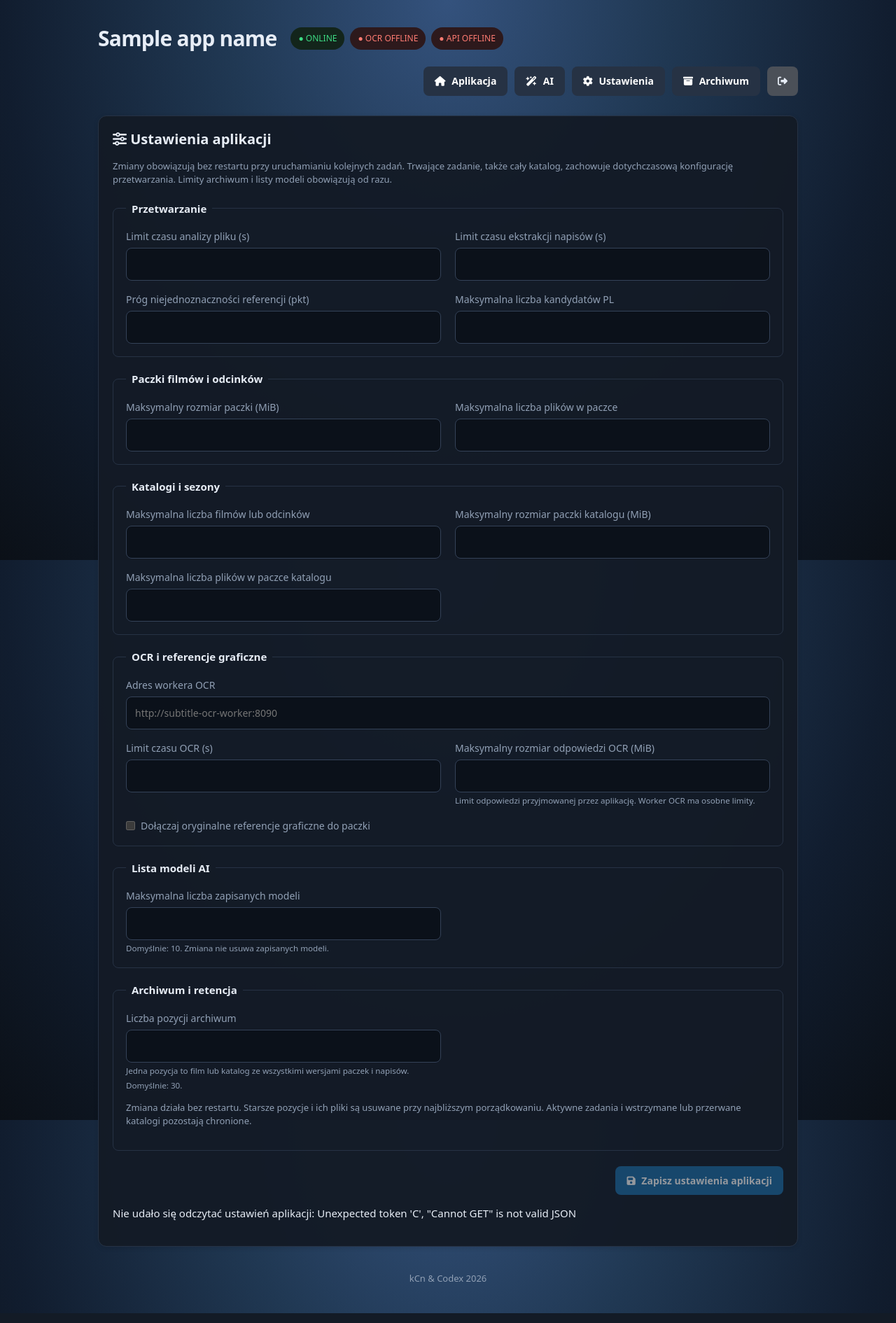
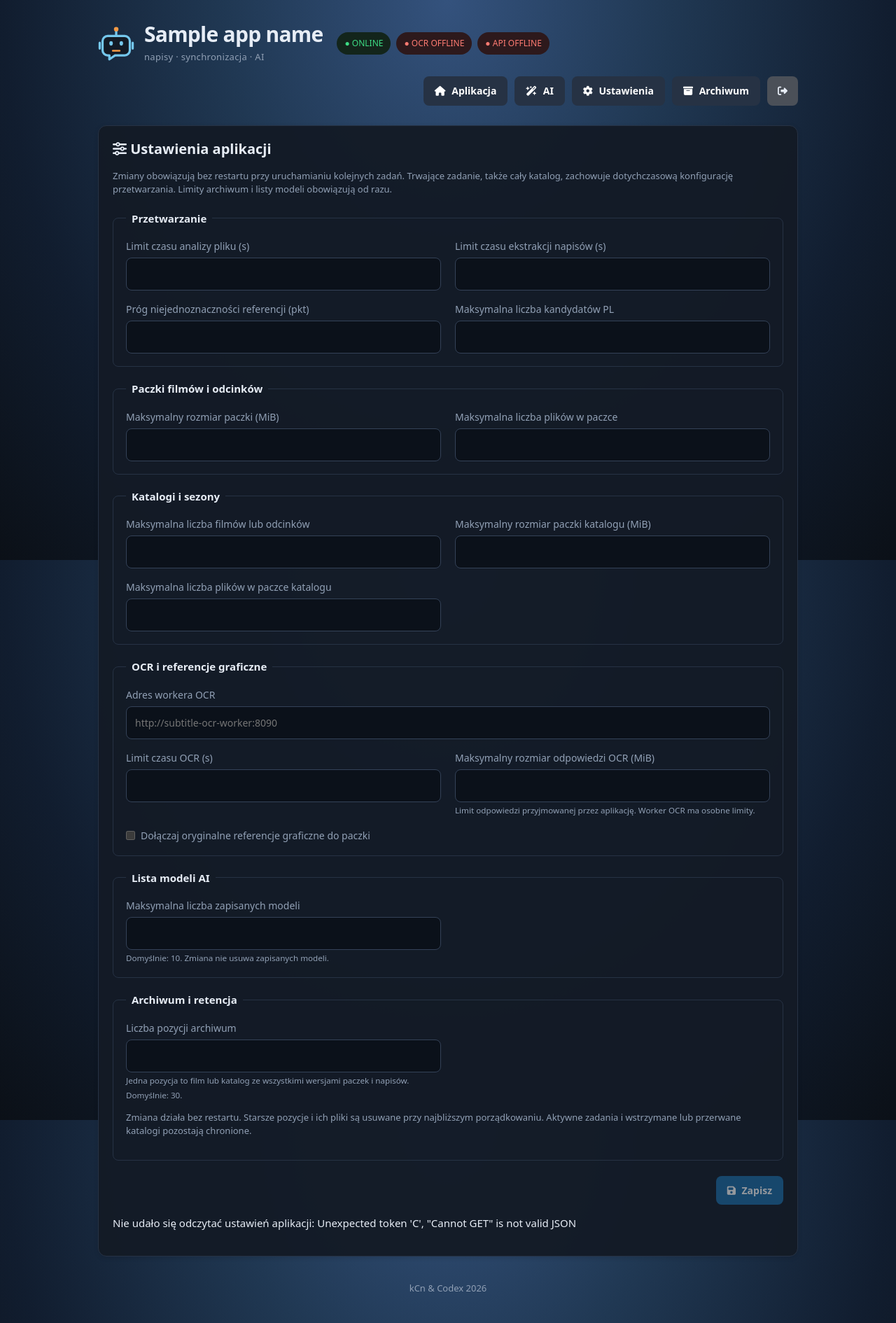
Before and after one commit to kCn3333/subtitle-agent, a Python web app: template app/templates/settings.html in a window 1280 px wide. Shown: the whole page at 70% size. Run offline with Jinja, Linux system fonts and the light colour scheme; the template is opened without the code that fills it: most values are stand-ins (such as "Sample title", 1, 10 or a date in 2020).

Commit message:
feat: add robot branding and application icons

```diff
--- a/app/static/styles.css
+++ b/app/static/styles.css
@@ -233,3 +233,9 @@ button:focus-visible, a:focus-visible, .console:focus-visible { outline: 3px sol
 #ai-settings .model-input-row input { margin-top: 0; }
 .model-input-row button { flex: 0 0 auto; padding: 11px 16px; }
 #delete-model { margin-left: auto; }
+
+.brand-lockup { display: flex; align-items: center; gap: 14px; min-width: 0; }
+.brand-logo { display: block; flex: 0 0 auto; }
+.brand-text { min-width: 0; }
+.brand-text h1 { line-height: 1.15; overflow-wrap: anywhere; }
+.brand-tagline { margin: 5px 0 0; color: var(--muted); font-size: 13px; letter-spacing: .025em; }
--- a/app/templates/ai.html
+++ b/app/templates/ai.html
@@ -1,6 +1,6 @@
 <!doctype html>
 <html lang="pl"><head><meta charset="utf-8"><meta name="viewport" content="width=device-width,initial-scale=1">
-<title>AI · {{ app_name }}</title><link rel="stylesheet" href="/static/styles.css?v=model-actions-2"><link rel="stylesheet" href="/static/fontawesome/css/fontawesome.min.css"><link rel="stylesheet" href="/static/fontawesome/css/solid.min.css">{% include "auth-head.html" %}</head>
+<title>AI · {{ app_name }}</title><link rel="stylesheet" href="/static/styles.css?v=branding-1"><link rel="stylesheet" href="/static/fontawesome/css/fontawesome.min.css"><link rel="stylesheet" href="/static/fontawesome/css/solid.min.css">{% include "auth-head.html" %}{% include "branding-head.html" %}</head>
 <body><main>{% include 'header.html' %}
 <section class="card"><h2><i class="fa-solid fa-gear" aria-hidden="true"></i> Ustawienia AI</h2><form id="ai-settings">
 <div class="settings-fields">
--- a/app/templates/archive.html
+++ b/app/templates/archive.html
@@ -1,7 +1,7 @@
 <!doctype html>
 <html lang="pl"><head><meta charset="utf-8"><meta name="viewport" content="width=device-width,initial-scale=1">
-<title>Archiwum · {{ app_name }}</title><link rel="stylesheet" href="/static/styles.css?v=app-settings-1">
-<link rel="stylesheet" href="/static/fontawesome/css/fontawesome.min.css"><link rel="stylesheet" href="/static/fontawesome/css/solid.min.css">{% include "auth-head.html" %}</head>
+<title>Archiwum · {{ app_name }}</title><link rel="stylesheet" href="/static/styles.css?v=branding-1">
+<link rel="stylesheet" href="/static/fontawesome/css/fontawesome.min.css"><link rel="stylesheet" href="/static/fontawesome/css/solid.min.css">{% include "auth-head.html" %}{% include "branding-head.html" %}</head>
 <body><main>{% include 'header.html' %}
 <section class="card"><h2><i class="fa-solid fa-box-archive" aria-hidden="true"></i> Archiwum</h2>
 <p id="archive-status" role="status">Wczytywanie…</p>
--- /dev/null
+++ b/app/templates/brand.html
@@ -0,0 +1,4 @@
+<div class="brand-lockup">
+  <img class="brand-logo" src="/static/logo.svg?v=1" width="52" height="52" alt="" aria-hidden="true">
+  <div class="brand-text"><h1>{{ app_name }}</h1><p class="brand-tagline">napisy · synchronizacja · AI</p></div>
+</div>
--- /dev/null
+++ b/app/templates/branding-head.html
@@ -0,0 +1,4 @@
+<link rel="icon" type="image/svg+xml" href="/static/favicon.svg?v=1">
+<link rel="icon" type="image/x-icon" href="/static/favicon.ico?v=1" sizes="16x16 32x32 48x48">
+<link rel="apple-touch-icon" href="/static/apple-touch-icon.png?v=1" sizes="180x180">
+<meta name="theme-color" content="#0b1017">
--- a/app/templates/header.html
+++ b/app/templates/header.html
@@ -1,5 +1,5 @@
 <header class="app-header">
-  <div class="brand-row"><h1>{{ app_name }}</h1><div class="health-group"><span class="health">● ONLINE</span><span id="ocr-health" class="health health-checking">● OCR SPRAWDZANIE</span><span id="api-health" class="health health-checking" aria-live="polite">● API SPRAWDZANIE</span></div></div>
+  <div class="brand-row">{% include 'brand.html' %}<div class="health-group"><span class="health">● ONLINE</span><span id="ocr-health" class="health health-checking">● OCR SPRAWDZANIE</span><span id="api-health" class="health health-checking" aria-live="polite">● API SPRAWDZANIE</span></div></div>
   <nav class="app-nav" aria-label="Nawigacja aplikacji">
     {% if request.url.path != '/' %}<a href="/" class="button"><i class="fa-solid fa-house" aria-hidden="true"></i> Aplikacja</a>{% endif %}
     <a href="/ai" class="button" {% if request.url.path == '/ai' %}aria-current="page"{% endif %}><i class="fa-solid fa-wand-magic-sparkles" aria-hidden="true"></i> AI</a>
--- a/app/templates/index.html
+++ b/app/templates/index.html
@@ -2,8 +2,8 @@
 <html lang="pl">
 <head>
   <meta charset="utf-8"><meta name="viewport" content="width=device-width,initial-scale=1">
-  <title>{{ app_name }}</title><link rel="stylesheet" href="/static/styles.css?v=app-settings-1">
-<link rel="stylesheet" href="/static/fontawesome/css/fontawesome.min.css"><link rel="stylesheet" href="/static/fontawesome/css/solid.min.css">{% include "auth-head.html" %}</head>
+  <title>{{ app_name }}</title><link rel="stylesheet" href="/static/styles.css?v=branding-1">
+<link rel="stylesheet" href="/static/fontawesome/css/fontawesome.min.css"><link rel="stylesheet" href="/static/fontawesome/css/solid.min.css">{% include "auth-head.html" %}{% include "branding-head.html" %}</head>
 <body data-app-mode="{{ app_mode }}"><main>
   {% include 'header.html' %}
   <section class="card"><form id="job-form">
--- a/app/templates/login.html
+++ b/app/templates/login.html
@@ -1,8 +1,8 @@
 <!doctype html>
 <html lang="pl"><head><meta charset="utf-8"><meta name="viewport" content="width=device-width,initial-scale=1">
-<title>Logowanie · {{ app_name }}</title><link rel="stylesheet" href="/static/styles.css?v=app-settings-1">
-<meta name="login-csrf-token" content="{{ login_csrf }}"></head>
-<body><main class="login-page"><h1>{{ app_name }}</h1><section class="card">
+<title>Logowanie · {{ app_name }}</title><link rel="stylesheet" href="/static/styles.css?v=branding-1">
+<meta name="login-csrf-token" content="{{ login_csrf }}">{% include "branding-head.html" %}</head>
+<body><main class="login-page">{% include 'brand.html' %}<section class="card">
 <h2>Zaloguj się</h2><form id="login-form" class="login-form" method="post" action="/api/auth/login">
 <label>Użytkownik<input id="username" name="username" autocomplete="username" required maxlength="200" autofocus></label>
 <label>Hasło<input id="password" name="password" type="password" autocomplete="current-password" required maxlength="1024"></label>
--- a/app/templates/settings.html
+++ b/app/templates/settings.html
@@ -1,6 +1,6 @@
 <!doctype html>
 <html lang="pl"><head><meta charset="utf-8"><meta name="viewport" content="width=device-width,initial-scale=1">
-<title>Ustawienia · {{ app_name }}</title><link rel="stylesheet" href="/static/styles.css?v=app-settings-1"><link rel="stylesheet" href="/static/fontawesome/css/fontawesome.min.css"><link rel="stylesheet" href="/static/fontawesome/css/solid.min.css">{% include "auth-head.html" %}</head>
+<title>Ustawienia · {{ app_name }}</title><link rel="stylesheet" href="/static/styles.css?v=branding-1"><link rel="stylesheet" href="/static/fontawesome/css/fontawesome.min.css"><link rel="stylesheet" href="/static/fontawesome/css/solid.min.css">{% include "auth-head.html" %}{% include "branding-head.html" %}</head>
 <body><main>{% include 'header.html' %}
 <section class="card" id="app-settings-panel"><h2><i class="fa-solid fa-sliders" aria-hidden="true"></i> Ustawienia aplikacji</h2>
 <p class="settings-note">Zmiany obowiązują bez restartu przy uruchamianiu kolejnych zadań. Trwające zadanie, także cały katalog, zachowuje dotychczasową konfigurację przetwarzania. Limity archiwum i listy modeli obowiązują od razu.</p>
@@ -32,5 +32,5 @@
 <fieldset class="settings-group"><legend>Archiwum i retencja</legend><div class="settings-fields">
 <label>Liczba pozycji archiwum<input id="setting-archive_max_titles" data-setting="archive_max_titles" type="number" required min="1" max="10000" step="1"><small>Jedna pozycja to film lub katalog ze wszystkimi wersjami paczek i napisów. Domyślnie: 30.</small></label>
 </div><p class="settings-note">Zmiana działa bez restartu. Starsze pozycje i ich pliki są usuwane przy najbliższym porządkowaniu. Aktywne zadania i wstrzymane lub przerwane katalogi pozostają chronione.</p></fieldset>
-<div class="row form-actions"><button type="submit" disabled><i class="fa-solid fa-floppy-disk" aria-hidden="true"></i> Zapisz ustawienia aplikacji</button></div>
+<div class="row form-actions"><button type="submit" disabled><i class="fa-solid fa-floppy-disk" aria-hidden="true"></i> Zapisz</button></div>
 <p id="app-settings-status" role="status" aria-live="polite"></p></form></section><footer>kCn &amp; Codex 2026</footer></main><script src="/static/header.js?v=console-health-1"></script><script src="/static/settings-request.js?v=1"></script><script src="/static/app-settings.js?v=model-limit-1"></script></body></html>
```
Also changed, not shown: README.md, app/static/apple-touch-icon.png (added), app/static/favicon.ico (added), app/static/favicon.svg (added), app/static/logo.svg (added).
